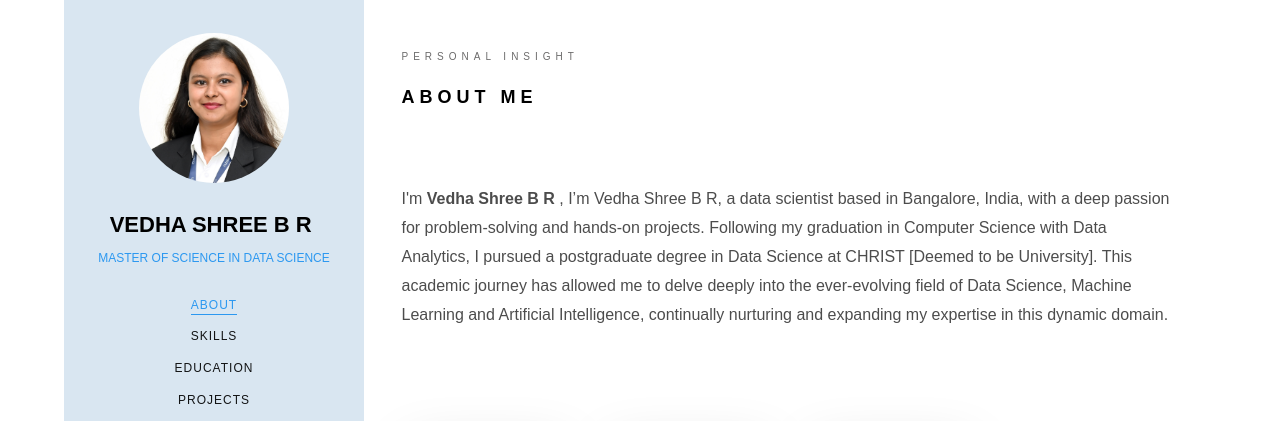
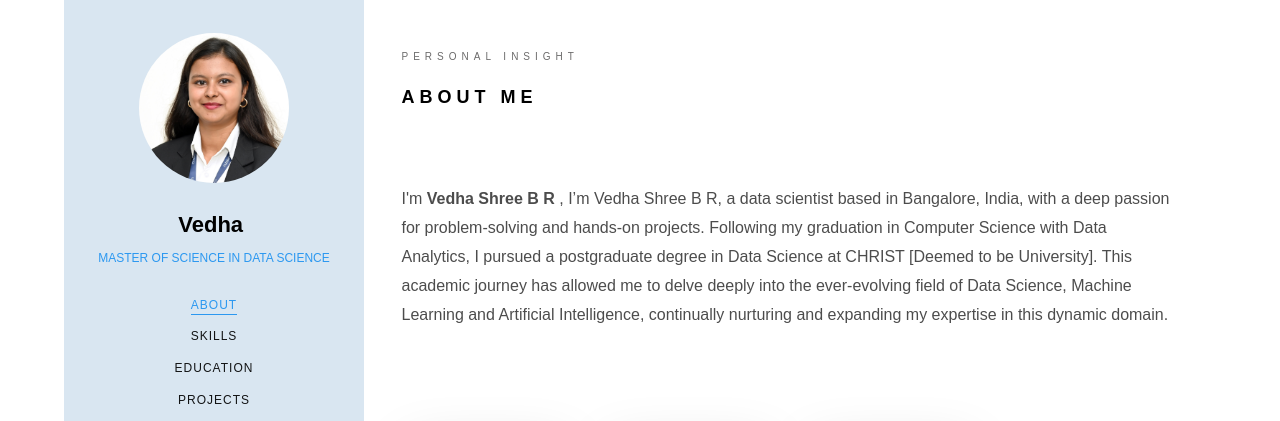
Before and after one commit to Vedhashree002/MyProfile, a plain HTML site: page index.html in a window 1280 px wide. Shown: the part 102-523 px from the top of the page. Drawn offline with Linux system fonts and the light colour scheme; a web font is replaced by a local one.

Commit message:
index.html

```diff
--- a/index.html
+++ b/index.html
@@ -64,7 +64,7 @@
 				<div class="text-center">
 					<div class="author-img" style="background-image: url(images/Profile.jpg);"></div>
 					<!-- Add your name -->
-					<h1 id="colorlib-logo"><a href="index.html">VEDHA SHREE B R</a></h1>
+					<h1 id="colorlib-logo"><a href="index.html">Vedha</a></h1>
 					<span class="position"><a
 							href="https://christuniversity.in/departments/yeshwanthpur%20campus/school%20of%20sciences/computer%20science">Master
 							of Science in Data Science</a></span>
```
